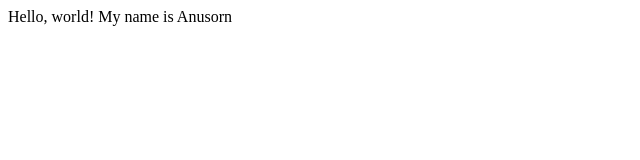
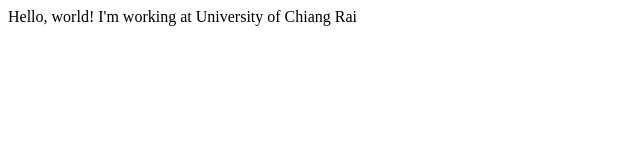
Before and after one commit to anusornc/git-exam, a plain HTML site: page index.html in a window 1280 px wide. Shown: the whole page, without its empty margins (0-640 px from the left). Drawn offline with Linux system fonts and the light colour scheme.

Commit message:
change data

```diff
--- a/index.html
+++ b/index.html
@@ -8,6 +8,6 @@
 </head>
 <body>
     Hello, world!
-    My name is Anusorn
+    I'm working at University of Chiang Rai
 </body>
 </html>
```
